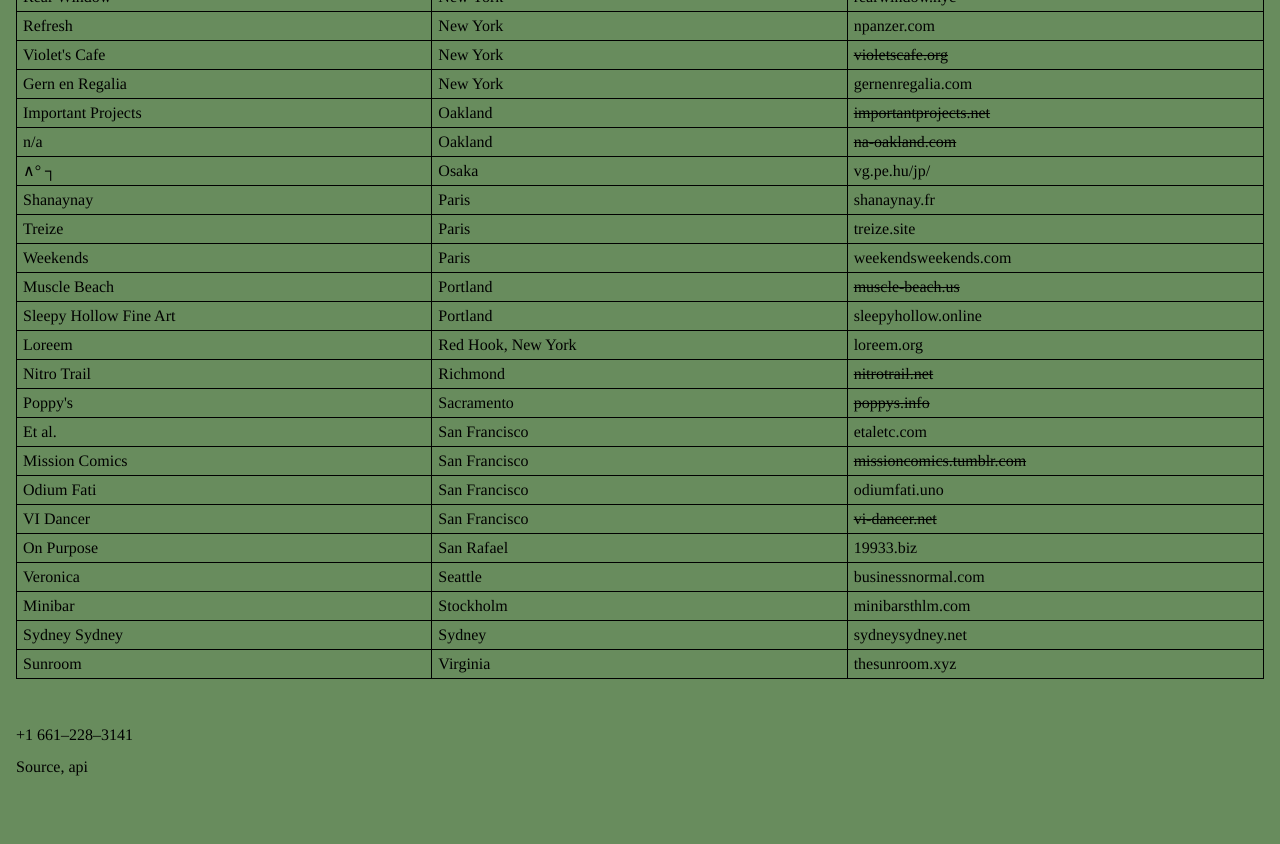
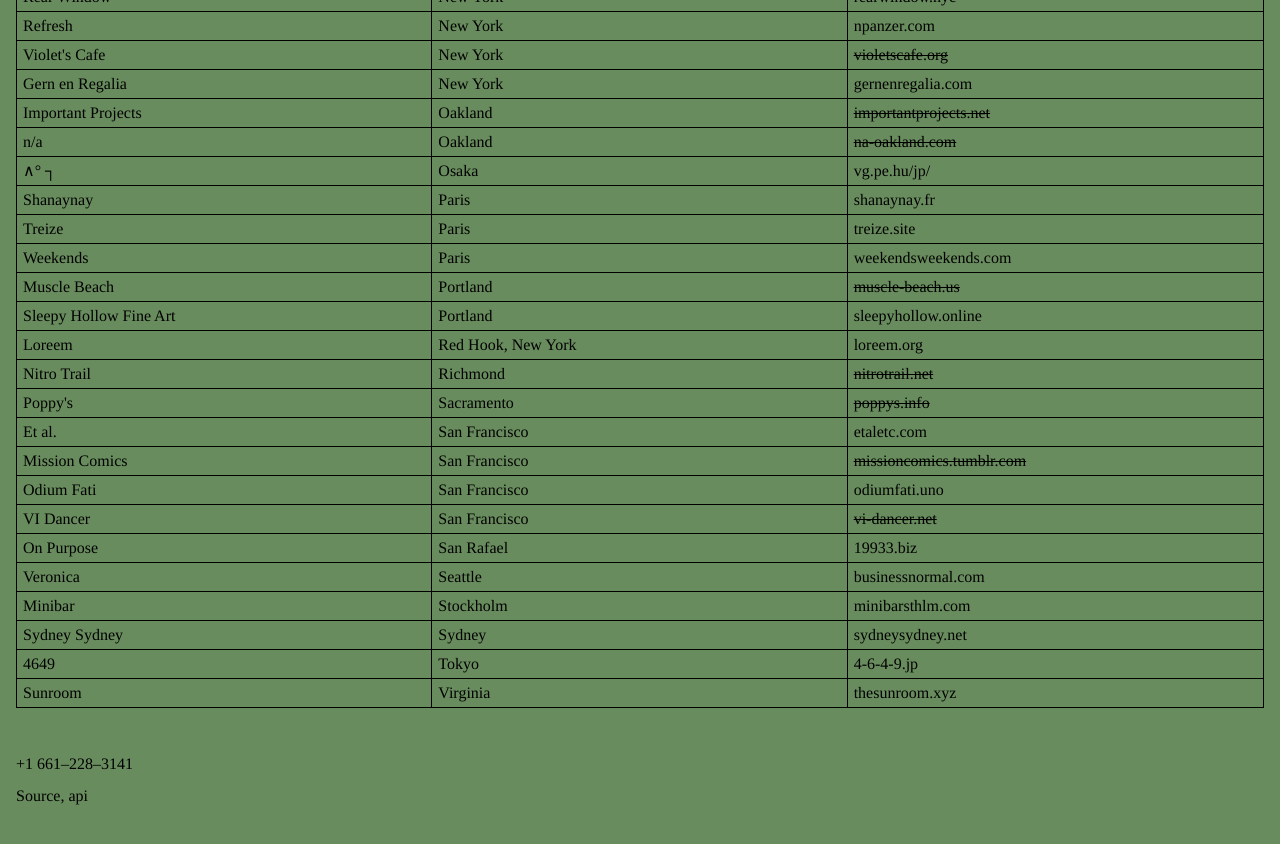
Before and after one commit to oilstel/gossips, a Jekyll site: the page built from index.md, in a window 1280 px wide and 900 px high, scrolled down 1738 px. Shown: the top 844 px of the window. Built offline with Jekyll 4.4.1, drawn with Linux system fonts in a browser that asks for light colours.

Commit message:
Added 4649

```diff
--- a/_data/spaces.yaml
+++ b/_data/spaces.yaml
@@ -1,4 +1,10 @@
 ---
+
+- title: "4649"
+  city: Tokyo
+  ext-url: http://4-6-4-9.jp/
+  nice-url: 4-6-4-9.jp
+  living: true
 
 - title: "∧° ┐"
   city: Osaka
```
